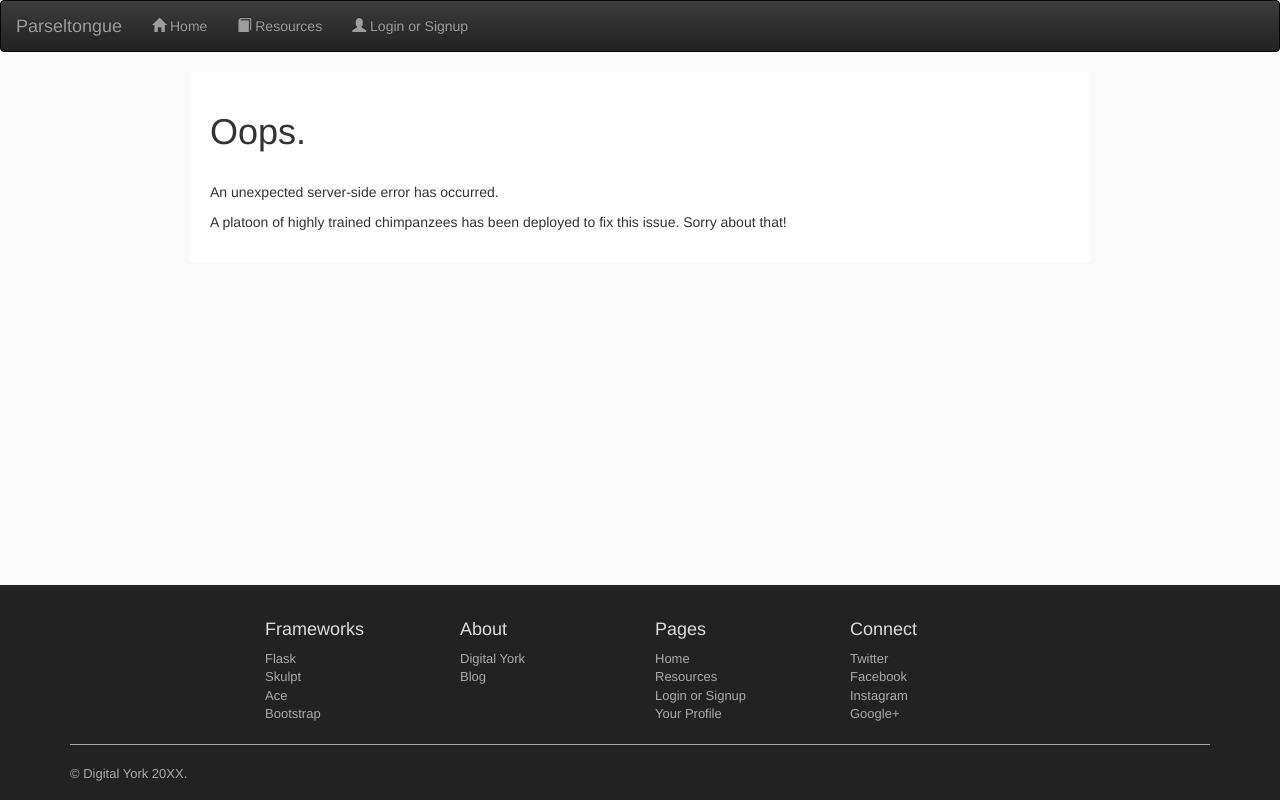
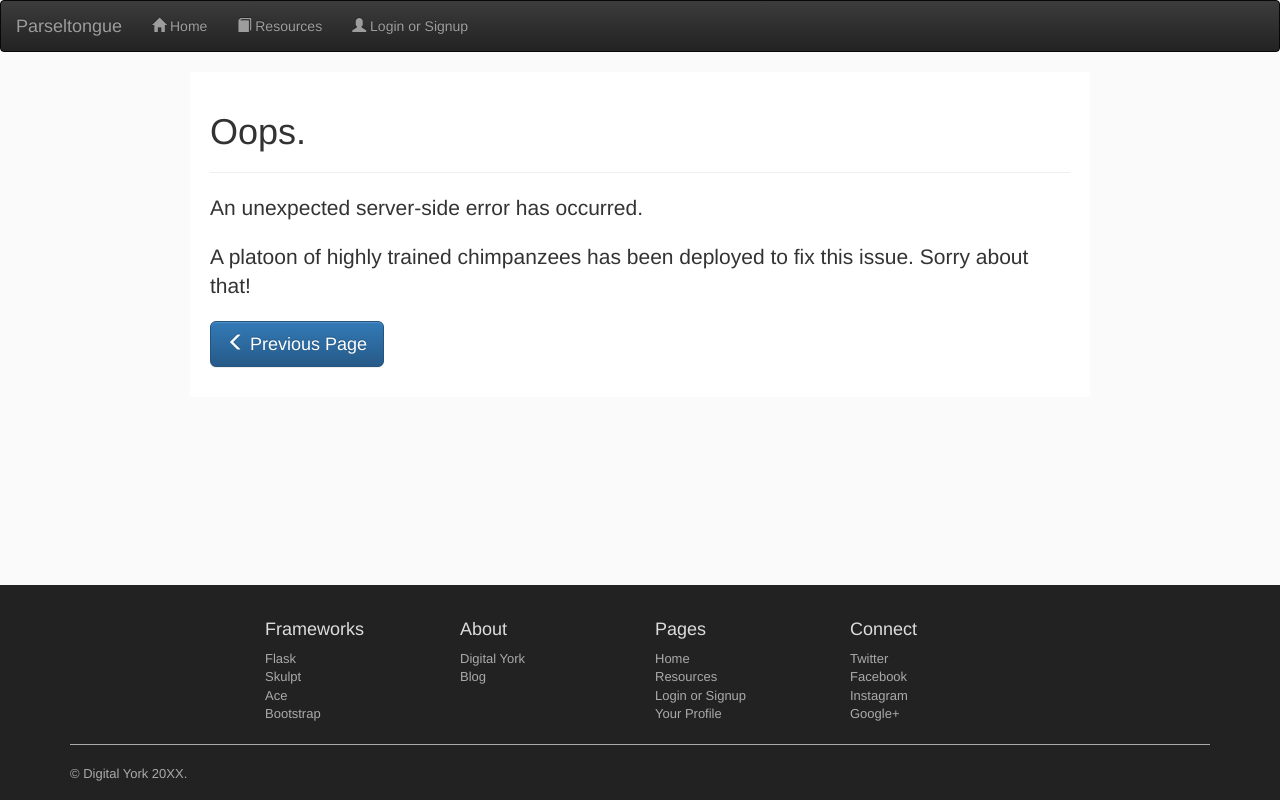
Before and after one commit to jackromo/codeyorkapp, a Flask app: template app/templates/partials/500.html in a window 1280 px wide. Run offline with Flask 2, Linux system fonts and the light colour scheme; the template is opened without the code that fills it, so the values that code supplies are empty; parts of the project's set-up code (start-up, migrations or seed data) failed here and were passed over; some libraries are stand-ins or nearby versions.

Commit message:
Improve 404 and 500 page

```diff
--- a/app/templates/partials/500.html
+++ b/app/templates/partials/500.html
@@ -1,7 +1,13 @@
 {% extends "base.html" %}
 
 {% block contents %}
-    <h1>Oops.</h1> <br>
-    <p>An unexpected server-side error has occurred.</p>
-    <p>A platoon of highly trained chimpanzees has been deployed to fix this issue. Sorry about that!</p>
+    <h1>Oops.</h1>
+    <hr>
+    <p class="lead">An unexpected server-side error has occurred.</p>
+    <p class="lead">A platoon of highly trained chimpanzees has been deployed to fix this issue. Sorry about that!</p>
+    <p>
+        <a class="btn btn-primary btn-lg" href="{{ url_for('index') }}" role="button">
+            <span class="glyphicon glyphicon-menu-left"></span> Previous Page
+        </a>
+    </p>
 {% endblock %}
```
Also changed, not shown: app/templates/partials/404.html (+8 -2 lines).
